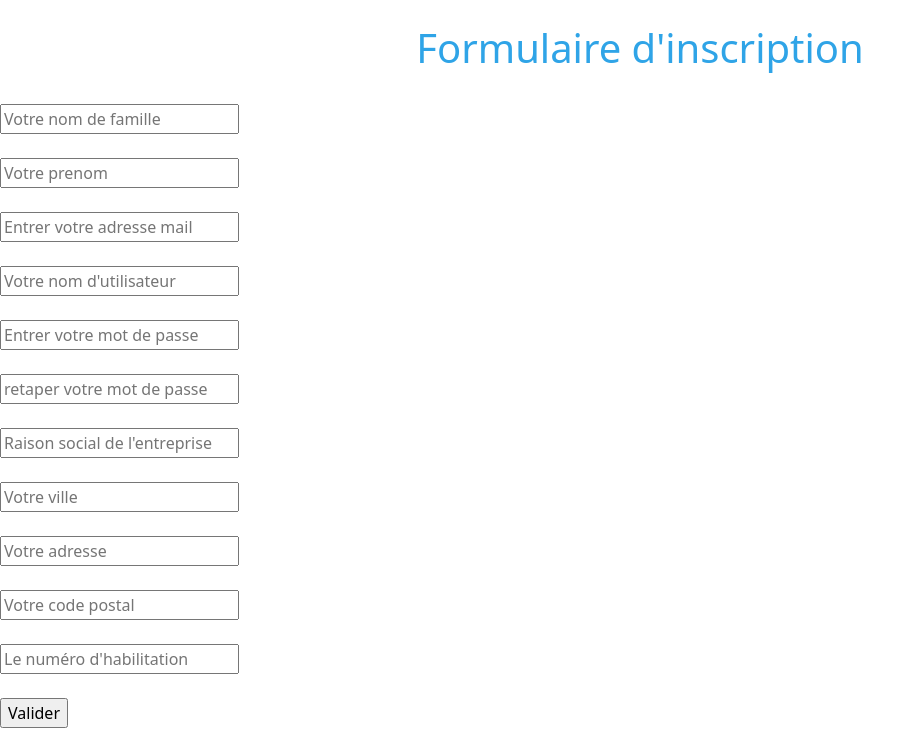
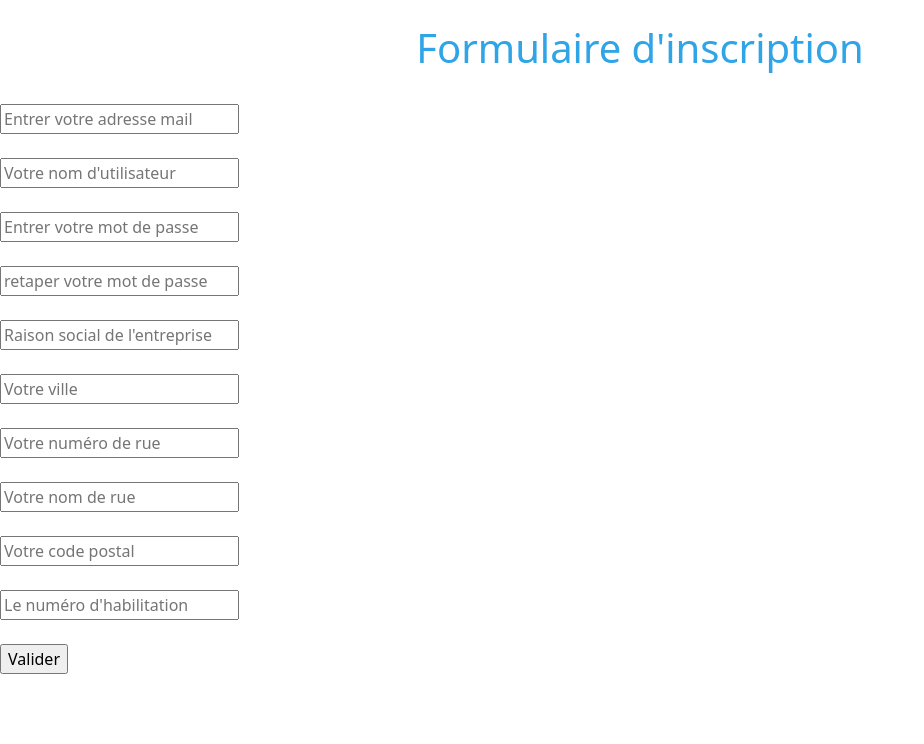
Before and after one commit to Aboubakr67/CONTEXTE_CRIEE, a CodeIgniter app: page /CONTEXTE_CRIEE/inscription in a window 1280 px wide. Shown: the part 56-800 px from the top of the page, without its empty margins (0-924 px from the left). Run offline with CodeIgniter, Linux system fonts and the light colour scheme.

Commit message:
changement function afficheMailExistant

```diff
--- a/application/views/inscription.php
+++ b/application/views/inscription.php
@@ -18,14 +18,6 @@ defined('BASEPATH') OR exit('No direct script access allowed');
     </center>
 
 	<?php
-    echo "<br>";
-	$nomAcheteur= array('name'=>'nomAcheteur','id'=>'nom Acheteur','placeholder'=>'Votre nom de famille ','value'=>set_value('nomAcheteur'));
-    echo form_input($nomAcheteur);
-    echo "<br>";
-    echo "<br>";
-	$prenomAcheteur= array('name'=>'prenomAcheteur','id'=>'prenomAcheteur','placeholder'=>'Votre prenom','value'=>set_value('prenomAcheteur'));
-    echo form_input($prenomAcheteur);
-    echo "<br>";
     echo "<br>";
     $mailAcheteur= array('name'=>'mailAcheteur','id'=>'mailAcheteur','placeholder'=>'Entrer votre adresse mail','value'=>set_value('mailAcheteur'));
     echo form_input($mailAcheteur);
@@ -51,10 +43,17 @@ defined('BASEPATH') OR exit('No direct script access allowed');
     echo form_input($villeAcheteur);
     echo "<br>";
     echo "<br>";
-    $adresseAcheteur= array('name'=>'adresseAcheteur','id'=>'adresseAcheteur','placeholder'=>'Votre adresse ','value'=>set_value('adresseAcheteur'));
-    echo form_input($adresseAcheteur);
+
+    $numRueAcheteur= array('name'=>'numRueAcheteur','id'=>'numRueAcheteur','placeholder'=>'Votre numéro de rue ','value'=>set_value('numRueAcheteur'));
+    echo form_input($numRueAcheteur);
     echo "<br>";
     echo "<br>";
+
+    $nomRueAcheteur= array('name'=>'nomRueAcheteur','id'=>'nomRueAcheteur','placeholder'=>'Votre nom de rue ','value'=>set_value('nomRueAcheteur'));
+    echo form_input($nomRueAcheteur);
+    echo "<br>";
+    echo "<br>";
+
     $codePostalAcheteur= array('name'=>'codePostalAcheteur','id'=>'codePostalAcheteur','placeholder'=>'Votre code postal ','value'=>set_value('codePostalAcheteur'));
     echo form_input($codePostalAcheteur);
     echo "<br>";
@@ -68,7 +67,22 @@ defined('BASEPATH') OR exit('No direct script access allowed');
 	?>
 
 
+
+    <?php
+    if($this->session->flashdata('error')) { ?>
+      <p class="text-danger text-center" style="margin-top: 10px;color: red;">
+      <?=$this->session->flashdata('error')?></p>
+    <?php }?>
+
+     <?php
+    if($this->session->flashdata('succes')) { ?>
+      <p class="text-danger text-center" style="margin-top: 10px;color: green;">
+      <?=$this->session->flashdata('succes')?></p>
+    <?php }?>
+
 </center>
+
+
 	<?php
     echo form_close();
 ?>
```
